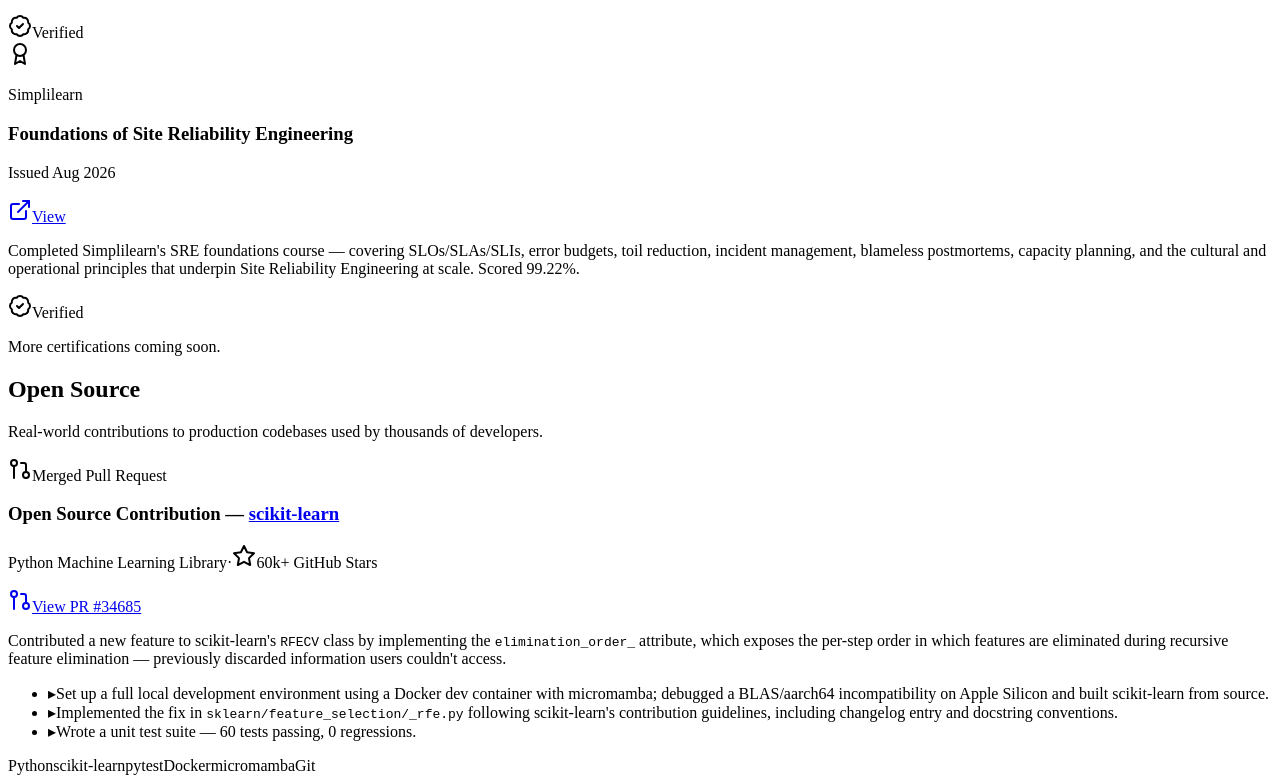
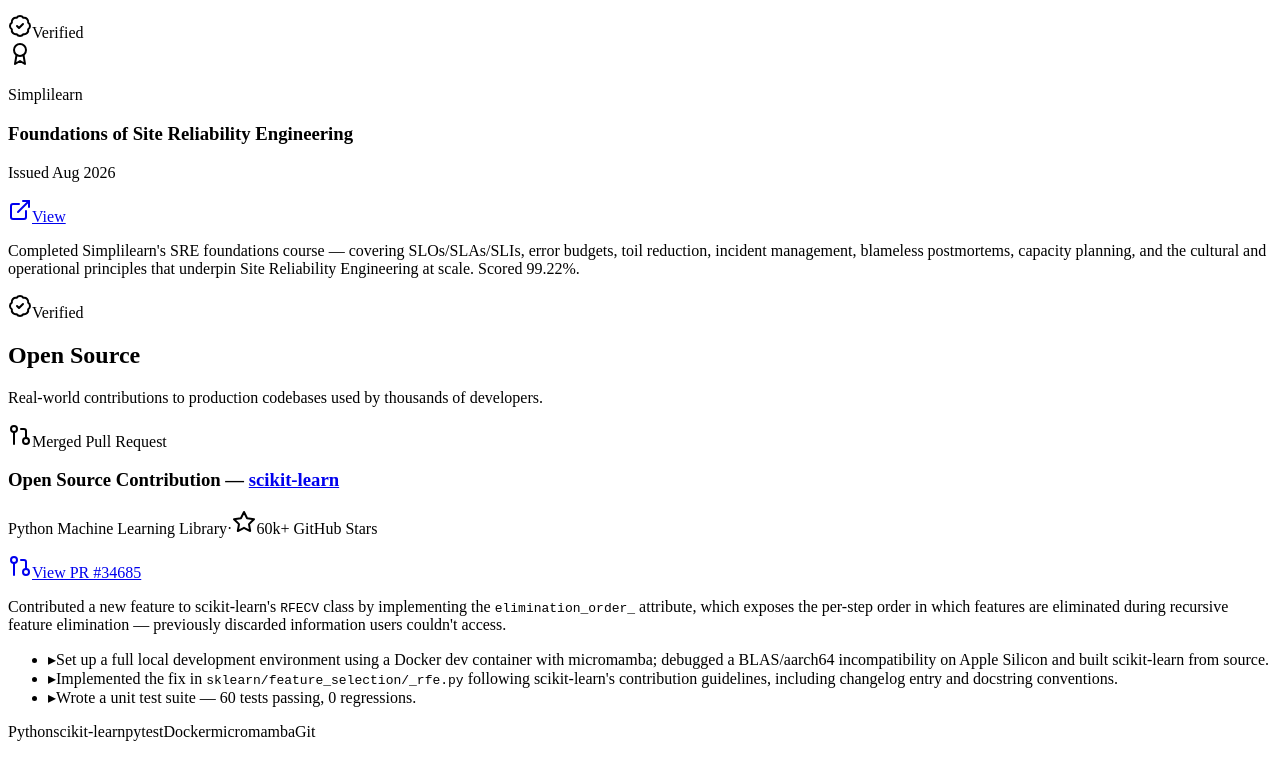
Before and after one commit to Gunakarthik1/portfolio, a Next.js app: page /Certifications in a window 1280 px wide. Shown: the part 1803-2586 px from the top of the page. After the commit the page ends 2552 px from the top, so only its background shows below. Built offline with nearby package versions, Linux system fonts and the light colour scheme.

Commit message:
Remove 'more certifications coming soon' placeholder

```diff
--- a/src/pages/Certifications.tsx
+++ b/src/pages/Certifications.tsx
@@ -170,12 +170,6 @@
           </ScrollAnimation>
         ))}
 
-        {/* Placeholder for future certs */}
-        <ScrollAnimation>
-          <div className="rounded-2xl border border-dashed border-white/10 bg-transparent p-6 sm:p-8 text-center">
-            <p className="text-gray-600 text-sm">More certifications coming soon.</p>
-          </div>
-        </ScrollAnimation>
       </div>
 
       {/* ── Open Source Contribution ────────────────────────── */}
```
